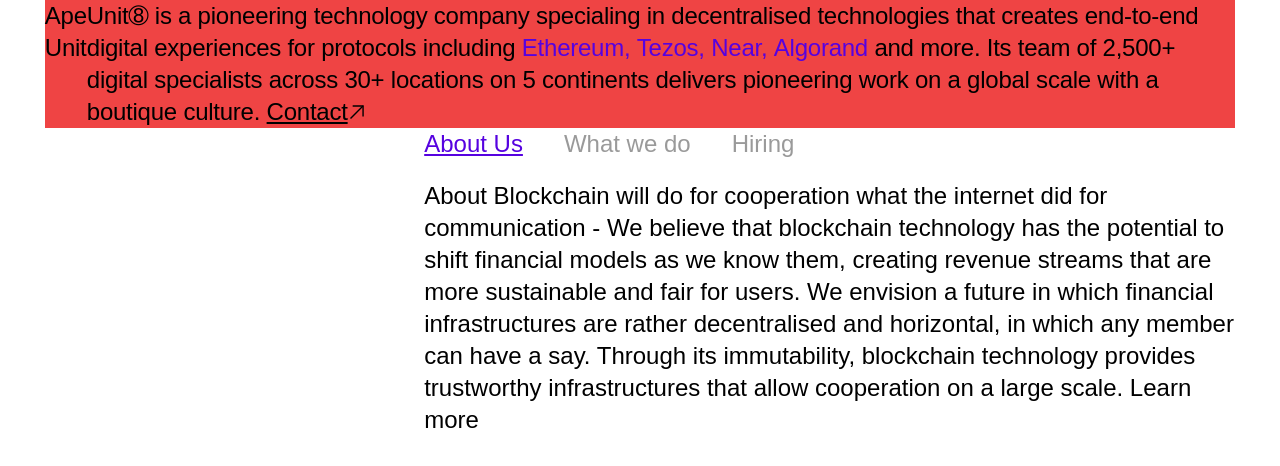
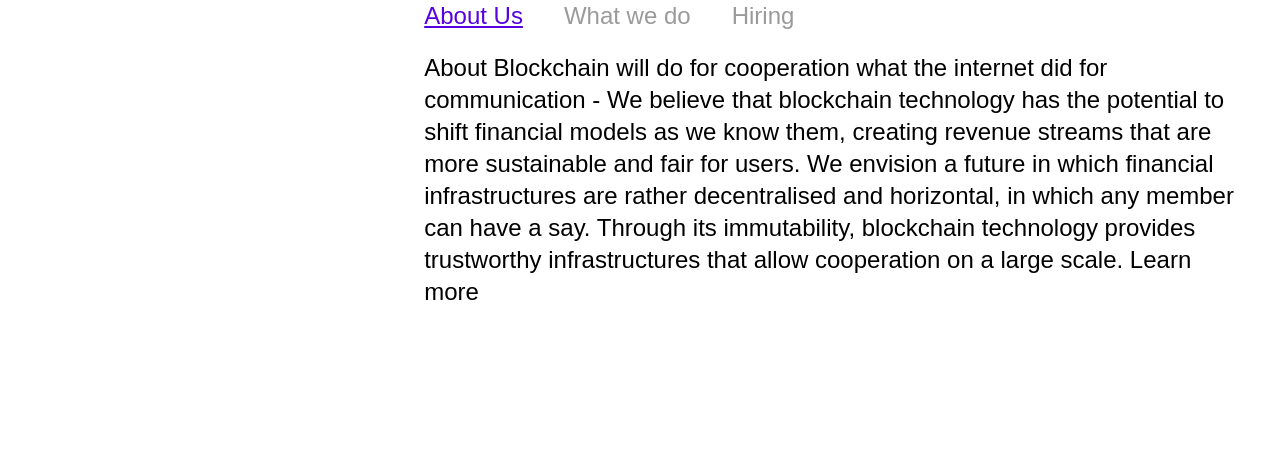
Before and after one commit to TheGymRwanda/unit8-maroon, a Next.js app: page / in a window 1280 px wide. Shown: the top 466 px of the page. Built offline with nearby package versions, Linux system fonts and the light colour scheme.

Commit message:
feat: About on desktop

```diff
--- a/components/layout/Header.jsx
+++ b/components/layout/Header.jsx
@@ -4,10 +4,10 @@
 export default function Header() {
   return (
     <header className="flex justify-center font-Neufile text-xl font-normal leading-7 tracking-spacing-sm md:text-2xl md:leading-8 md:tracking-spacing-md">
-      <section className="mt-6.75 w-full">
-        <div className="justify-between lg:flex  bg-red-500 ">
+      <section className="mt-6.75 ">
+        <div className="justify-between lg:flex  ">
           <h1 className="mb-4.485">Ape Unit</h1>
-          <p className="hidden md:block lg:w-7/10  xl:w-112">
+          <p className="hidden md:block lg:w-7/10  xl:w-7/13">
             Unit➇ is a pioneering technology company specialing in decentralised
             technologies that creates end-to-end digital experiences for
             protocols including{" "}
--- a/pages/index.js
+++ b/pages/index.js
@@ -4,8 +4,6 @@
 export default function Home() {
   return (
 <Wrapper>
-
-  <Header />
     <About />
 </Wrapper>
 
```
